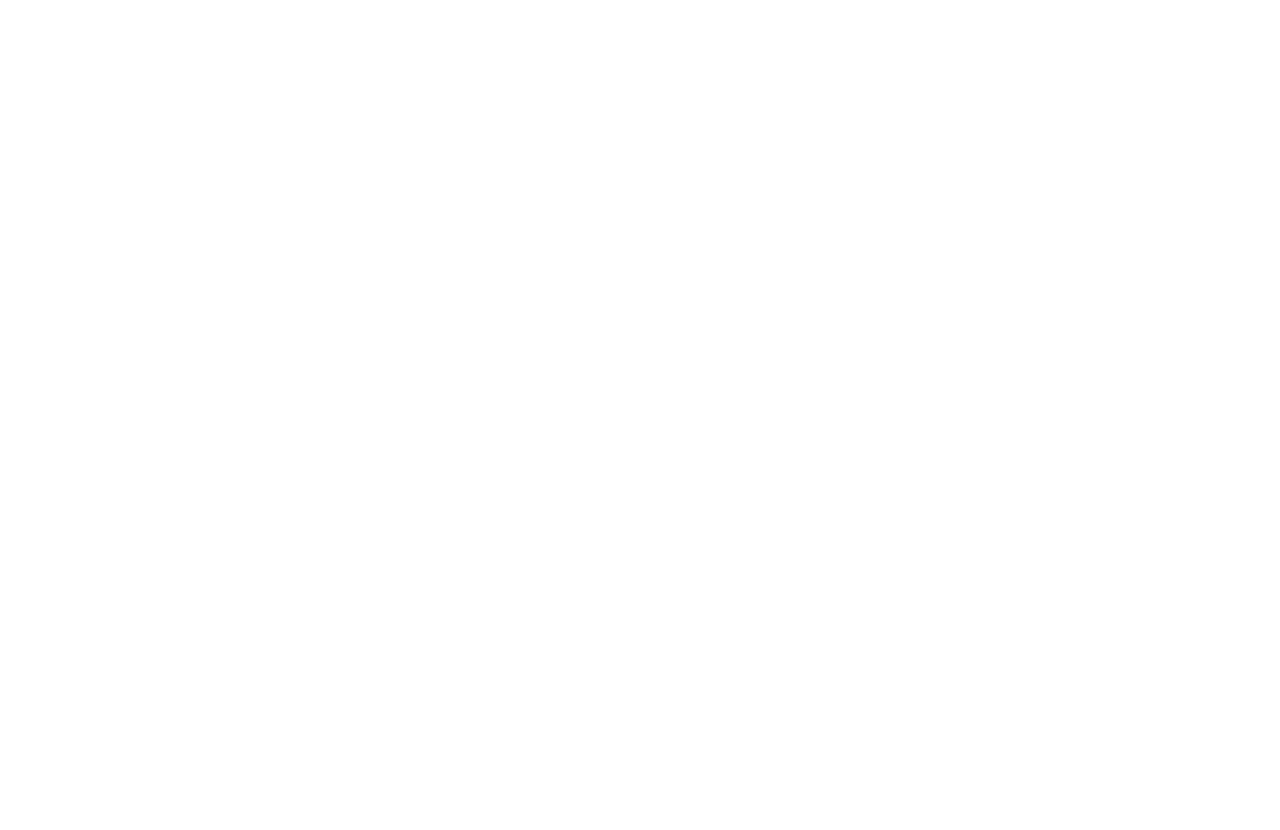
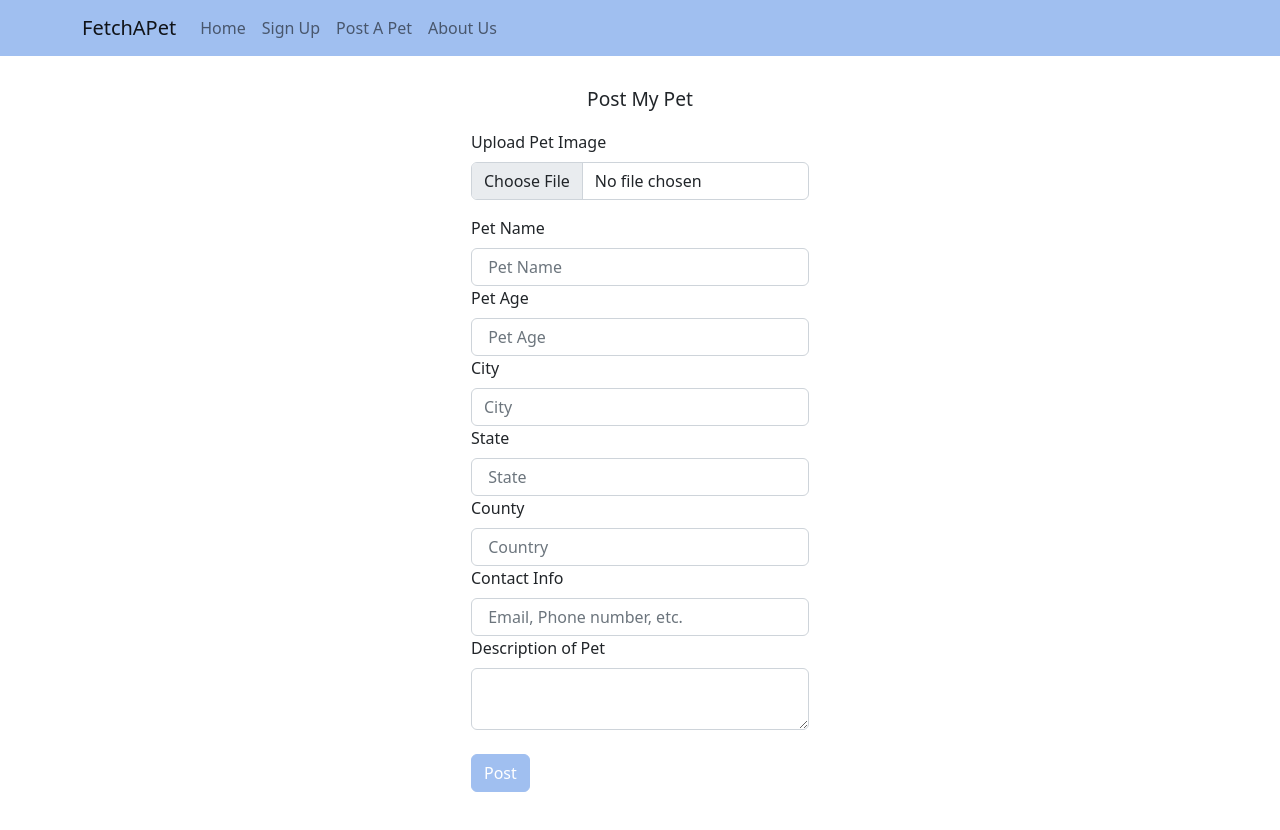
Before and after one commit to mishaseo/BE, a React (Create React App) app in the folder front-end/: page /createpost in a window 1280 px wide. Before the commit this address had no page. Shown: the top 830 px of the page. Before the commit the page ends 800 px from the top, so only its background shows below. Built offline with nearby package versions, Linux system fonts and the light colour scheme.

Commit message:
Added create post page

```diff
--- a/front-end/package.json
+++ b/front-end/package.json
@@ -8,6 +8,7 @@
     "@testing-library/jest-dom": "^5.16.5",
     "@testing-library/react": "^13.4.0",
     "@testing-library/user-event": "^13.5.0",
+    "axios": "^1.3.3",
     "bootstrap": "^5.2.3",
     "mdb-react-ui-kit": "^5.1.0",
     "react": "^18.2.0",
--- a/front-end/src/App.js
+++ b/front-end/src/App.js
@@ -2,6 +2,8 @@
 import LoginPage from "./pages/loginPage";
 import SignUpPage from "./pages/signUpPage";
 import Home from "./pages/home";
+import CreatePost from "./pages/createPost";
+
 function App() {
     return (
         <div>
@@ -11,6 +13,7 @@
                     <Route path="/" element={<Home />} />
                     <Route path="/login" element={<LoginPage />} />
                     <Route path="/signup" element={<SignUpPage />} />
+                    <Route path="/createpost" element={<CreatePost />} />
                 </Routes>
             </Router>
         </div>
--- a/front-end/src/header.js
+++ b/front-end/src/header.js
@@ -14,6 +14,7 @@
                     <Nav className="me-auto">
                         <Nav.Link href={"/"}>Home</Nav.Link>
                         <Nav.Link href={"/signup"}>Sign Up</Nav.Link>
+                        <Nav.Link href={"/createPost"}>Post A Pet</Nav.Link>
                         <Nav.Link href="#link">About Us</Nav.Link>
                     </Nav>
                 </Navbar.Collapse>
--- /dev/null
+++ b/front-end/src/pages/createPost.css
@@ -0,0 +1,9 @@
+#title {
+    text-align: center;
+    font-size: larger;
+}
+#infoEdit {
+    margin: auto;
+    max-width: fit-content;
+    padding-bottom: 100px;
+}
--- /dev/null
+++ b/front-end/src/pages/createPost.js
@@ -0,0 +1,145 @@
+import "bootstrap/dist/css/bootstrap.min.css";
+import "./createPost.css";
+import { useEffect, useState } from "react";
+import axios from "axios";
+import Form from "react-bootstrap/Form";
+import Button from "react-bootstrap/Button";
+import { Link } from "react-router-dom";
+import { useNavigate } from "react-router-dom";
+import Header from "../header";
+
+function CreatePost() {
+    const [petName, setPetName] = useState("");
+    const [petAge, setPetAge] = useState("");
+    const [state, setState] = useState("");
+    const [country, setCountry] = useState("");
+    const [city, setCity] = useState("");
+    const [contact, setContact] = useState("");
+    const [description, setDescription] = useState("");
+    const [selectedImage, setSelectedImage] = useState(null);
+
+    //---------------Form validation--------------------------------
+
+    const navigate = useNavigate();
+    const handleSubmit = (event) => {
+        event.preventDefault();
+        let newData = {
+            petName: petName,
+            petAge: petAge,
+            state: state,
+            country: country,
+            city: city,
+            contact: contact,
+            description: description,
+        };
+
+        // axios
+        //     // post new user info to server
+        //     .post(`${process.env.REACT_APP_URL}/editInfo`, newData, {
+        //         withCredentials: true,
+        //     })
+        //     .then((response) => {
+        //         console.log(response.data);
+        //     })
+        //     .catch((err) => {
+        //         console.log(err);
+        //     });
+        navigate("/");
+    };
+
+    //---------------------------returning------------------------------
+    return (
+        <div>
+            <div>
+                <Header />
+                <div id="title">
+                    <br></br>
+                    <p>Post My Pet</p>
+                </div>
+
+                {/*------------------------------Form section------------------------*/}
+                <div id="infoEdit">
+                    <Form onSubmit={handleSubmit}>
+                        <Form.Group controlId="formFile" className="mb-3">
+                            <Form.Label>Upload Pet Image</Form.Label>
+                            <Form.Control
+                                type="file"
+                                required
+                                onChange={(e) =>
+                                    setSelectedImage(e.target.value)
+                                }
+                            />
+                        </Form.Group>
+                        <Form.Group>
+                            <Form.Label>Pet Name</Form.Label>
+                            <Form.Control
+                                type="text"
+                                placeholder=" Pet Name"
+                                required
+                                onChange={(e) => setPetName(e.target.value)}
+                            />
+                        </Form.Group>
+                        <Form.Group>
+                            <Form.Label>Pet Age</Form.Label>
+                            <Form.Control
+                                type="text"
+                                placeholder=" Pet Age"
+                                required
+                                onChange={(e) => setPetAge(e.target.value)}
+                            />
+                        </Form.Group>
+                        <Form.Group>
+                            <Form.Label>City</Form.Label>
+                            <Form.Control
+                                type="text"
+                                placeholder="City"
+                                required
+                                onChange={(e) => setCity(e.target.value)}
+                            />
+                        </Form.Group>
+                        <Form.Group>
+                            <Form.Label>State</Form.Label>
+                            <Form.Control
+                                type="text"
+                                placeholder=" State"
+                                required
+                                onChange={(e) => setState(e.target.value)}
+                            />
+                        </Form.Group>
+                        <Form.Group>
+                            <Form.Label>County</Form.Label>
+                            <Form.Control
+                                type="text"
+                                placeholder=" Country"
+                                required
+                                onChange={(e) => setCountry(e.target.value)}
+                            />
+                        </Form.Group>
+                        <Form.Group>
+                            <Form.Label>Contact Info</Form.Label>
+                            <Form.Control
+                                type="text"
+                                placeholder=" Email, Phone number, etc."
+                                required
+                                onChange={(e) => setContact(e.target.value)}
+                            />
+                        </Form.Group>
+                        <Form.Group>
+                            <Form.Label>Description of Pet</Form.Label>
+                            <Form.Control
+                                as="textarea"
+                                onChange={(e) => setDescription(e.target.value)}
+                            />
+                        </Form.Group>
+                        <br></br>
+                        <Button type="submit" variant="primary">
+                            Post
+                        </Button>
+                    </Form>
+                </div>
+            </div>
+        </div>
+    );
+}
+
+export default CreatePost;
```
Also changed, not shown: 1 other file (tests, documents, lock files or other folders).
